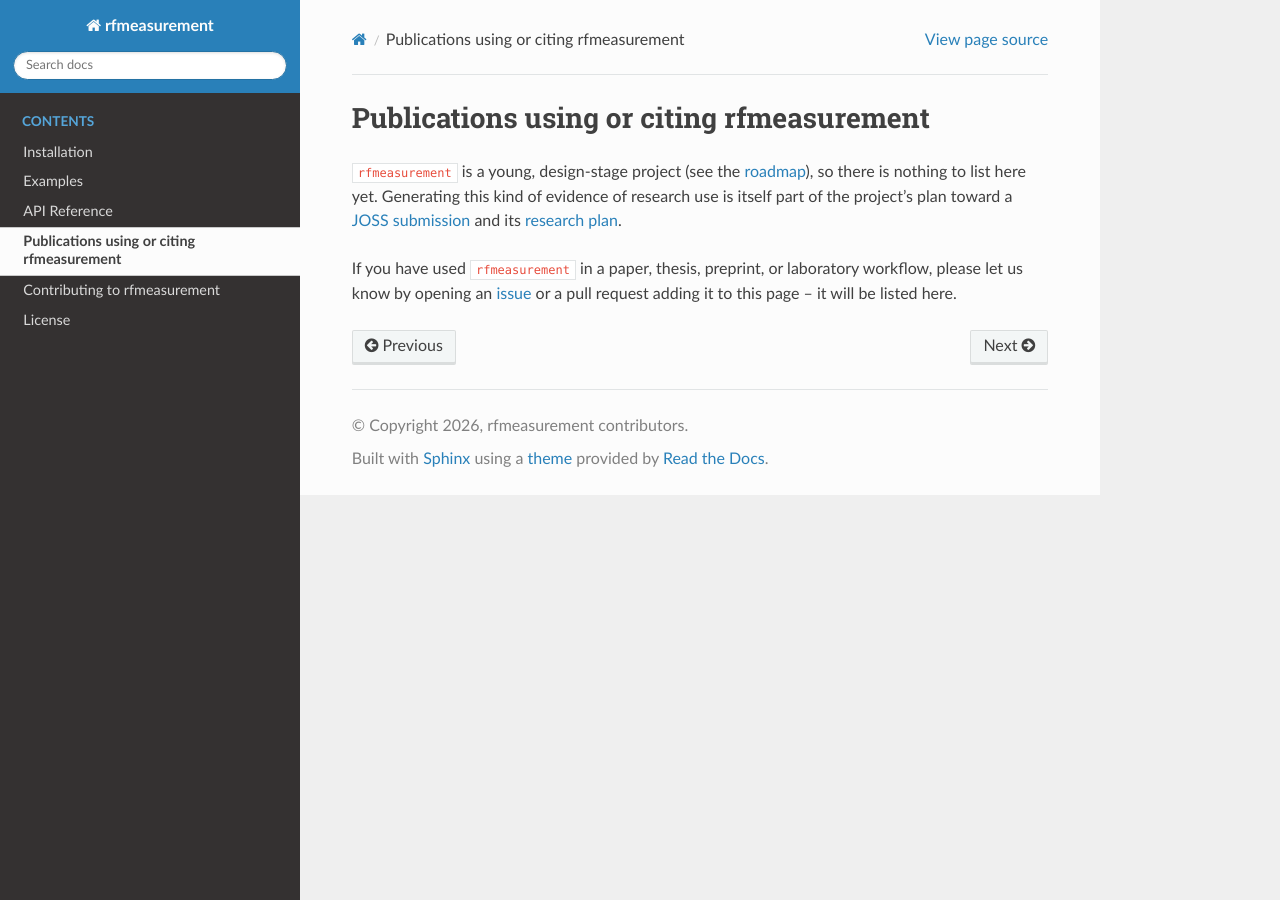
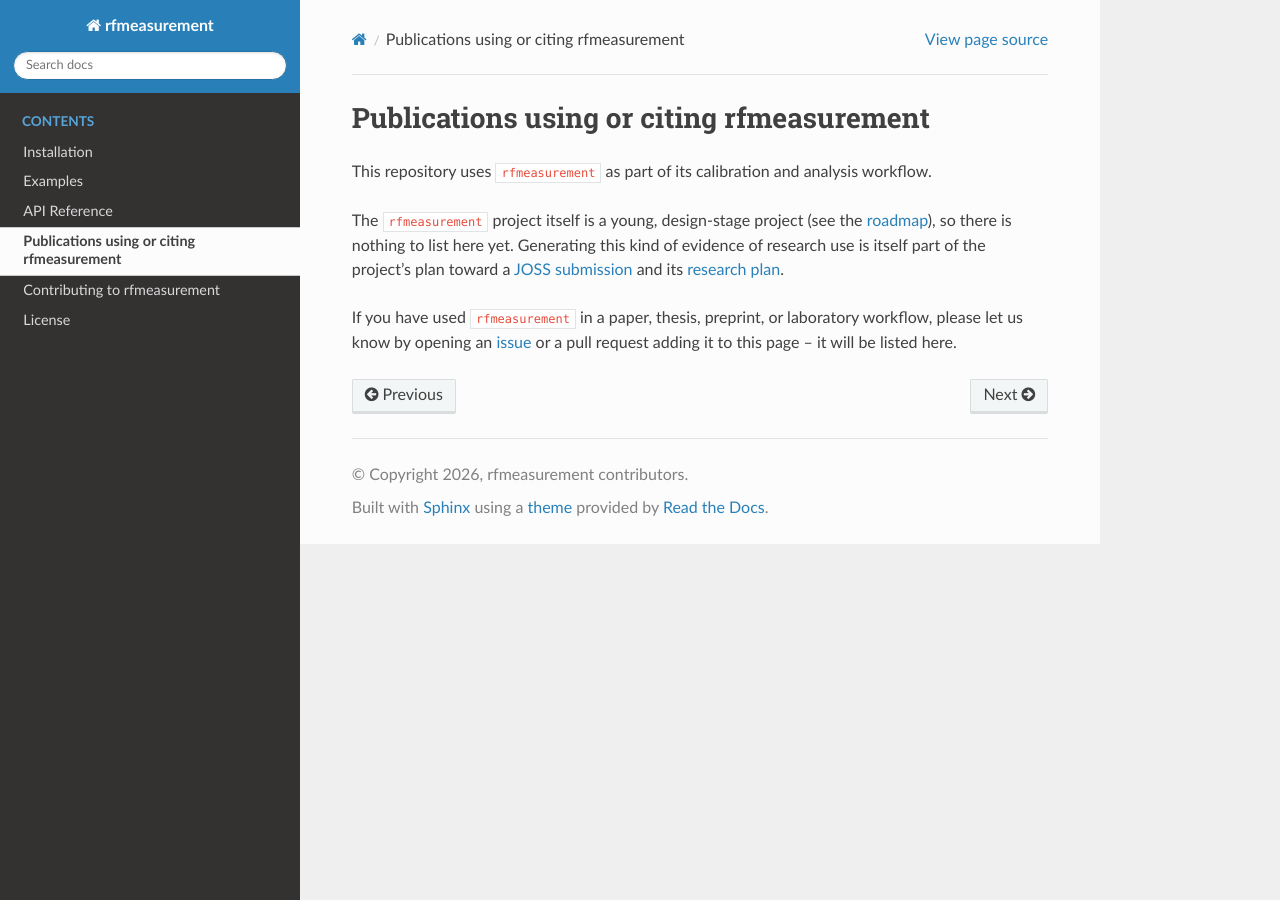
Before and after one commit to telmomm/rfmeasurement, a Sphinx documentation site: the page built from docs/sphinx/publications.md, in a window 1280 px wide. Built offline with Sphinx 7.4.7 and the Read the Docs theme 3.1.0, drawn with Linux system fonts in a browser that asks for light colours.

Commit message:
Update publications page to note rfmeasurement usage

```diff
--- a/docs/sphinx/publications.md
+++ b/docs/sphinx/publications.md
@@ -1,6 +1,8 @@
 # Publications using or citing rfmeasurement
 
-`rfmeasurement` is a young, design-stage project (see the
+This repository uses `rfmeasurement` as part of its calibration and analysis workflow.
+
+The `rfmeasurement` project itself is a young, design-stage project (see the
 [roadmap](https://github.com/telmomm/rfmeasurement/blob/main/docs/roadmap.md)),
 so there is nothing to list here yet. Generating this kind of evidence of
 research use is itself part of the project's plan toward a
```
